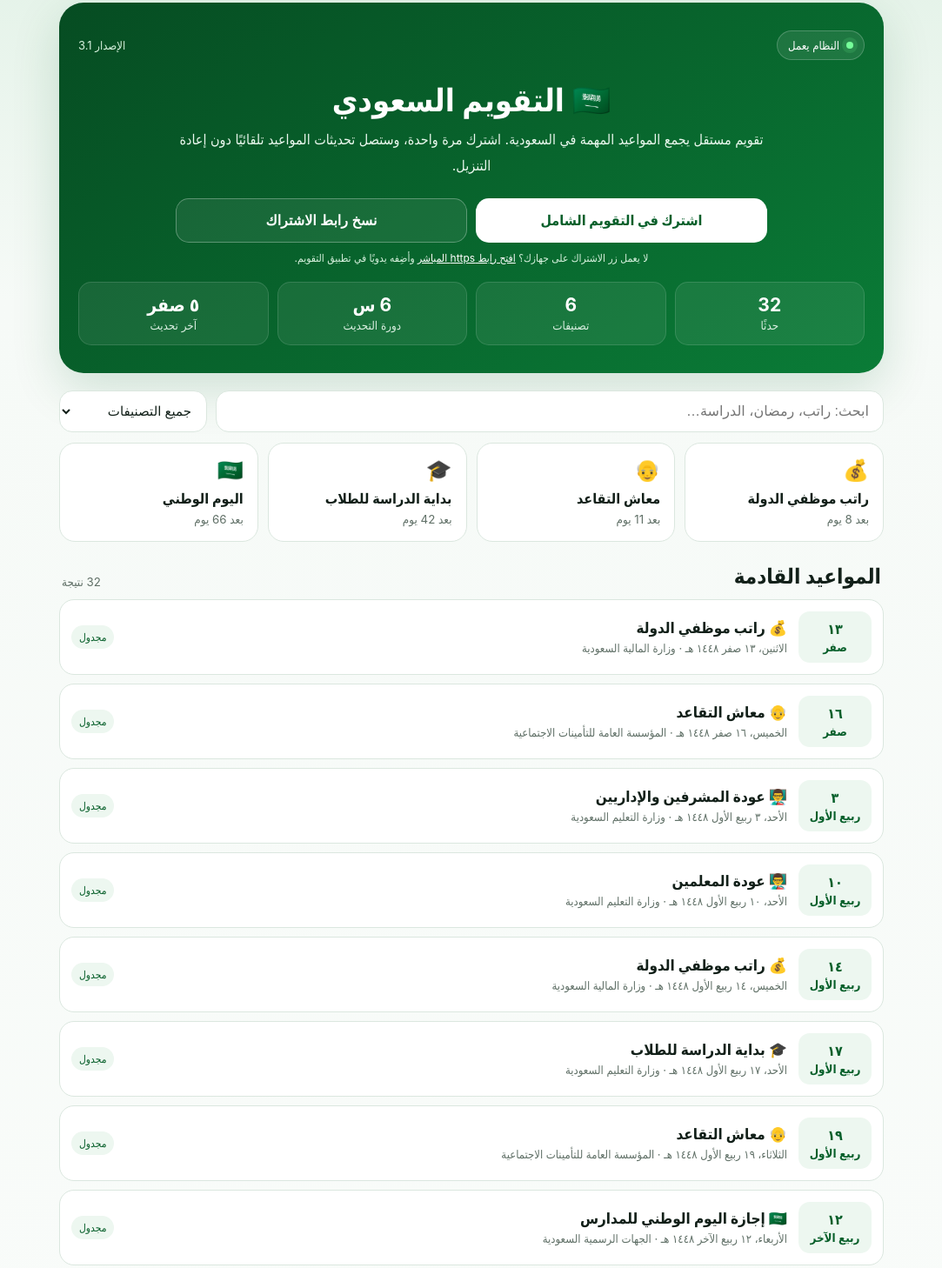
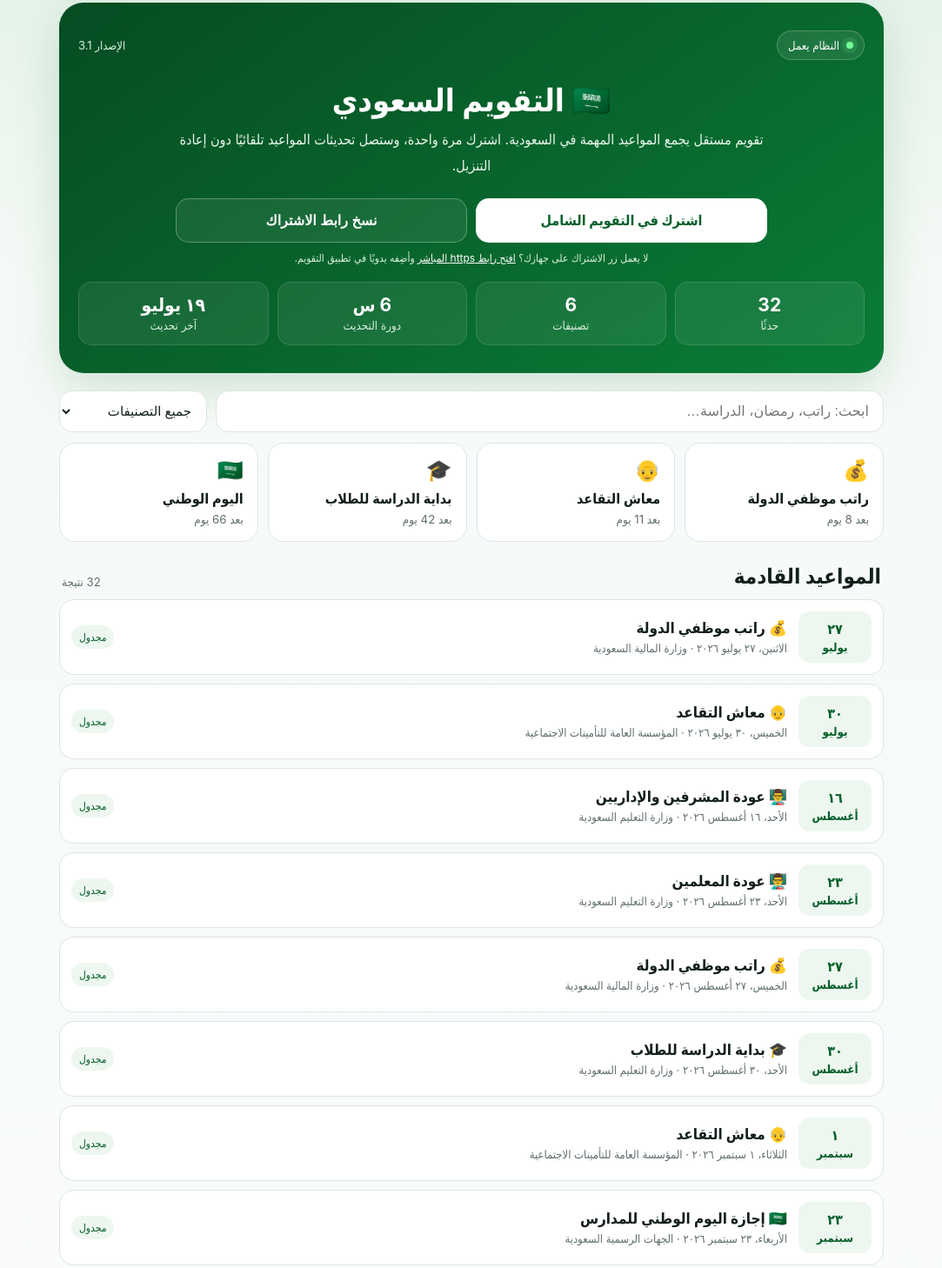
Before and after one commit to saudivip0/saudi-calendar, a website: page index.html in a window 1280 px wide. Shown: the part 15-1473 px from the top of the page at 87% size, without its empty margins (98-1181 px from the left). Drawn offline with Linux system fonts and the light colour scheme.

Commit message:
Commit changes

```diff
--- a/index.html
+++ b/index.html
@@ -65,7 +65,7 @@
 <script>
 const ORIGIN=location.origin;
 const state={all:[],filtered:[]};
-const fmtDate=d=>new Intl.DateTimeFormat('ar-SA',{weekday:'long',day:'numeric',month:'long',year:'numeric'}).format(d);
+const fmtDate=d=>new Intl.DateTimeFormat('ar-SA-u-ca-gregory',{weekday:'long',day:'numeric',month:'long',year:'numeric'}).format(d);
 const daysBetween=(a,b)=>Math.ceil((b-a)/86400000);
 const esc=s=>String(s??'').replace(/[&<>"']/g,m=>({'&':'&amp;','<':'&lt;','>':'&gt;','"':'&quot;',"'":'&#039;'}[m]));
 
@@ -100,8 +100,8 @@ function render(){
   document.getElementById('resultCount').textContent=`${future.length} نتيجة`;
   document.getElementById('events').innerHTML=future.length?future.map(e=>{
     const d=new Date(e.date+'T00:00:00');
-    const day=new Intl.DateTimeFormat('ar-SA',{day:'numeric'}).format(d);
-    const month=new Intl.DateTimeFormat('ar-SA',{month:'short'}).format(d);
+    const day=new Intl.DateTimeFormat('ar-SA-u-ca-gregory',{day:'numeric'}).format(d);
+    const month=new Intl.DateTimeFormat('ar-SA-u-ca-gregory',{month:'short'}).format(d);
     const certainty=e.certainty==='expected'?'متوقع':e.certainty==='confirmed'?'مؤكد':'مجدول';
     return `<article class="event"><div class="date">${day}<small>${month}</small></div><div><h3>${esc((e.emoji||'')+' '+e.title)}</h3><p>${esc(fmtDate(d))} · ${esc(e.source)}</p></div><span class="tag ${e.certainty==='expected'?'expected':''}">${certainty}</span></article>`
   }).join(''):'<article class="event msg">لا توجد نتائج مطابقة.</article>';
@@ -117,7 +117,7 @@ async function loadEvents(retries=1){
     const categories=[...new Set(state.all.map(e=>e.category))];
     document.getElementById('eventCount').textContent=state.all.length;
     document.getElementById('categoryCount').textContent=categories.length;
-    document.getElementById('updated').textContent=new Date(data.updatedAt).toLocaleDateString('ar-SA',{day:'numeric',month:'short'});
+    document.getElementById('updated').textContent=new Date(data.updatedAt).toLocaleDateString('ar-SA-u-ca-gregory',{day:'numeric',month:'short'});
     document.getElementById('category').innerHTML='<option value="">جميع التصنيفات</option>'+categories.map(c=>`<option>${esc(c)}</option>`).join('');
     const now=new Date();now.setHours(0,0,0,0);
     const important=['راتب موظفي الدولة','معاش التقاعد','بداية الدراسة للطلاب','اليوم الوطني'];
```
